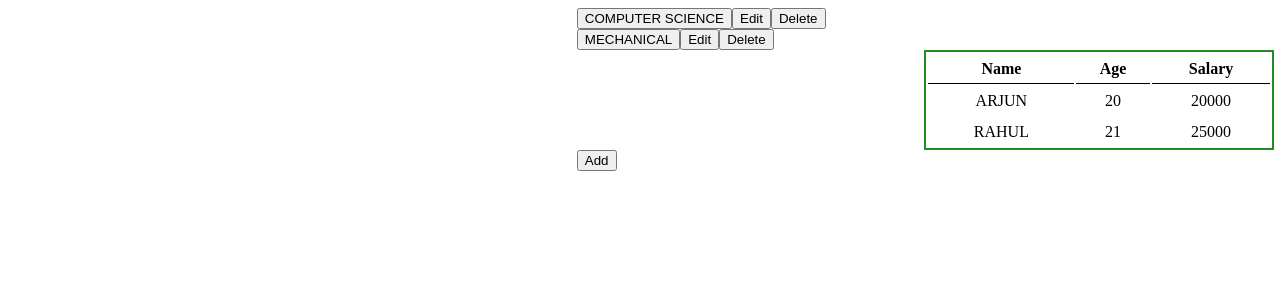
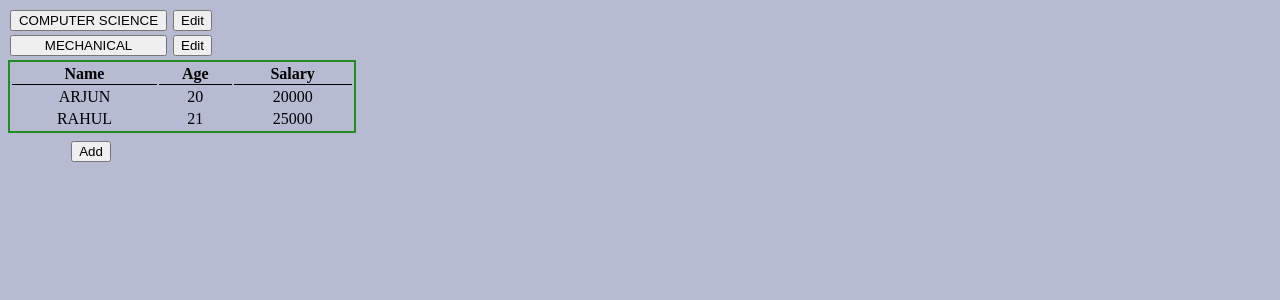
Before and after one commit to Priyadarshan001/FetchAPIDataTask, a React (Create React App) app: page / in a window 1280 px wide. Both pictures are taken after a click on the button "COMPUTER SCIENCE". Shown: the top 300 px of the page. Built offline with nearby package versions, Linux system fonts and the light colour scheme.

Commit message:
working on edit department data

```diff
--- a/src/College/CollegeDepartment.js
+++ b/src/College/CollegeDepartment.js
@@ -2,6 +2,7 @@ import React from "react";
 import "../style.css";
 import AddDepartmentForm from "./AddDepartmentForm";
 import DepartmentComponent from "./DepartmentComponent";
+import Practice from "./practice";
 
 function CollegeDepartment() {
   const [show, setShow] = React.useState(false);
@@ -44,24 +45,34 @@ function CollegeDepartment() {
 
   const editDepartment = (dept, index) => {
     let empArrayCopy = empArray.slice();
-    empArrayCopy[index]= dept;
+    empArrayCopy[index] = dept;
+    console.log("index in adddept", empArrayCopy[index]);
     setEmpArray(empArrayCopy);
   };
-
 
   const showInputBox = () => {
     setShow(!show);
   };
 
   return (
-    <div>
-      <DepartmentComponent myArray={empArray} addNewDept={addNewDeptToArray} editDepartment={editDepartment}/>
+    <div className="deptcomp">
+      <div>
+        <DepartmentComponent
+          myArray={empArray}
+          addNewDept={addNewDeptToArray}
+          editDepartment={editDepartment}
+        />
+      </div>
       <button className="arraydata" onClick={showInputBox}>
         Add
       </button>
       {show ? (
-        <AddDepartmentForm addNewDept={addNewDeptToArray} dept=""/>
+        <AddDepartmentForm addNewDept={addNewDeptToArray} dept="" />
       ) : null}
+      <div>
+        {/* <Practice myarr={empArray} /> */}
+        {/* <button onClick={deleteDepartment}>Delete</button> */}
+      </div>
     </div>
   );
 }
--- a/src/College/DepartmentComponent.js
+++ b/src/College/DepartmentComponent.js
@@ -1,34 +1,40 @@
-import React, { useState } from "react";
+import React from "react";
 import "../style.css";
 import EditDepartmentForm from "./EditDepartmentForm";
 
 function DepartmentComponent(props) {
-  const [departmentClicked, setDeptClicked] = useState();
+  const [departmentClicked, setDeptClicked] = React.useState();
   const [editedDept, setEditedDept] = React.useState();
   const [indexOfEditedDept, setIndex] = React.useState(0);
   console.log("dept Id ", props.myArray);
 
   const editDepartment = (index) => {
-    let dep = props.myArray[index]
-    console.log("dept to edit",dep.dept)
-    setEditedDept(dep)
-    setIndex(index)
+    let dep = props.myArray[index];
+    console.log("dept to edit", dep.dept);
+    setEditedDept(dep);
+    setIndex(index);
   };
 
   return (
-    <div className="arraydata">
+    <div>
+      <div>
         {props.myArray.map((value, index) => {
           return (
             <div key={index}>
-            <button onClick={() => setDeptClicked(value)}>{value.dept}</button>
-            <button onClick={()=> editDepartment(index)}>Edit</button>
-            <button>Delete</button>
+              <button
+                className="deptvaluebtn"
+                onClick={() => setDeptClicked(value)}
+              >
+                {value.dept}
+              </button>
+              &nbsp;
+              <button onClick={() => editDepartment(index)}>Edit</button>
             </div>
           );
         })}
-
+      </div>
       {departmentClicked && (
-        <div>
+        <div className="tdata">
           <table>
             <tbody>
               <tr>
@@ -44,16 +50,20 @@ function DepartmentComponent(props) {
                     <td>{data.Salary}</td>
                   </tr>
                 );
-              })
-              }
-
+              })}
             </tbody>
           </table>
         </div>
       )}
-      {
-      editedDept && <EditDepartmentForm editedDept={editedDept} indexOfEditedDept={indexOfEditedDept} editDepartment={props.editDepartment}/>
-      }
+      <div className="editform">
+        {editedDept && (
+          <EditDepartmentForm
+            editedDept={editedDept}
+            indexOfEditedDept={indexOfEditedDept}
+            editDepartment={props.editDepartment}
+          />
+        )}
+      </div>
     </div>
   );
 }
--- a/src/College/EditDepartmentForm.js
+++ b/src/College/EditDepartmentForm.js
@@ -6,25 +6,23 @@ function EditDepartmentForm(props) {
 
   const [newDept, setNewDept] = useState(props.editedDept);
 
-
   React.useEffect(() => {
     setNewDept(props.editedDept);
-}, [props.editedDept])
+  }, [props.editedDept]);
 
-const editDepartment = () => {
-    props.editDepartment(newDept, props.indexOfEditedDept)
-    // props.addNewDept(newDept);
-    // setNewDept(newDept)
-    // console.log("New dept 2", newDept);
+  const editDepartment = () => {
+    props.editDepartment(newDept, props.indexOfEditedDept);
   };
 
   function changeDept(e) {
-    setNewDept((prev) => {return {...prev,dept: e.target.value}})
+    setNewDept((prev) => {
+      return { ...prev, dept: e.target.value };
+    });
   }
 
-  console.log("editing Dept: ", newDept)
+  console.log("editing Dept: ", newDept);
   return (
-    <div className="arraydata">
+    <div className="editform">
       <input
         placeholder="Enter new dept name"
         type="text"
--- /dev/null
+++ b/src/College/practice.js
@@ -0,0 +1,23 @@
+import React from "react";
+
+function Practice(props) {
+  const [deptValue, setDeptVal] = React.useState();
+  return (
+    <div>
+      <div>
+        {props.myarr.map((value) => {
+          console.log("prac value", value.dept);
+          setDeptVal(value);
+          return <h5>{value.dept}</h5>;
+        })}
+      </div>
+      <div>
+        {deptValue.employees.map((element) => {
+          return <h6>{element.Name}</h6>;
+        })}
+      </div>
+    </div>
+  );
+}
+
+export default Practice;
--- a/src/style.css
+++ b/src/style.css
@@ -69,9 +69,12 @@
 
  table {
     border: 2px solid forestgreen;
-    width: 350px;
-    height: 100px;
-    margin-left: 50%;
+    width: 27.5%;
+    margin-top: 2px;
+    margin-bottom: 2px;
+    /* height: 100px; */
+    /* margin-left: auto; */
+    /* margin-right: auto; */
   }
  .total{
     border-top: 1px solid black;
@@ -95,5 +98,18 @@
  }
 
  .arraydata{
-    margin-left: 45%;
+    margin-left: 5%;
+    margin-top: 4px;
  }
+ .deptvaluebtn{
+   width: 157px;
+   margin: 2px;
+ }
+ .editform{
+  margin-top: 4px;
+ }
+ body{
+  background-color: rgb(182, 187, 209);
+ }
+ .deptcomp{
+ }
```
Also changed, not shown: src/College/AddDepartmentForm.js (+6 -4 lines). Lines whose indentation alone changed are shown as unchanged.
